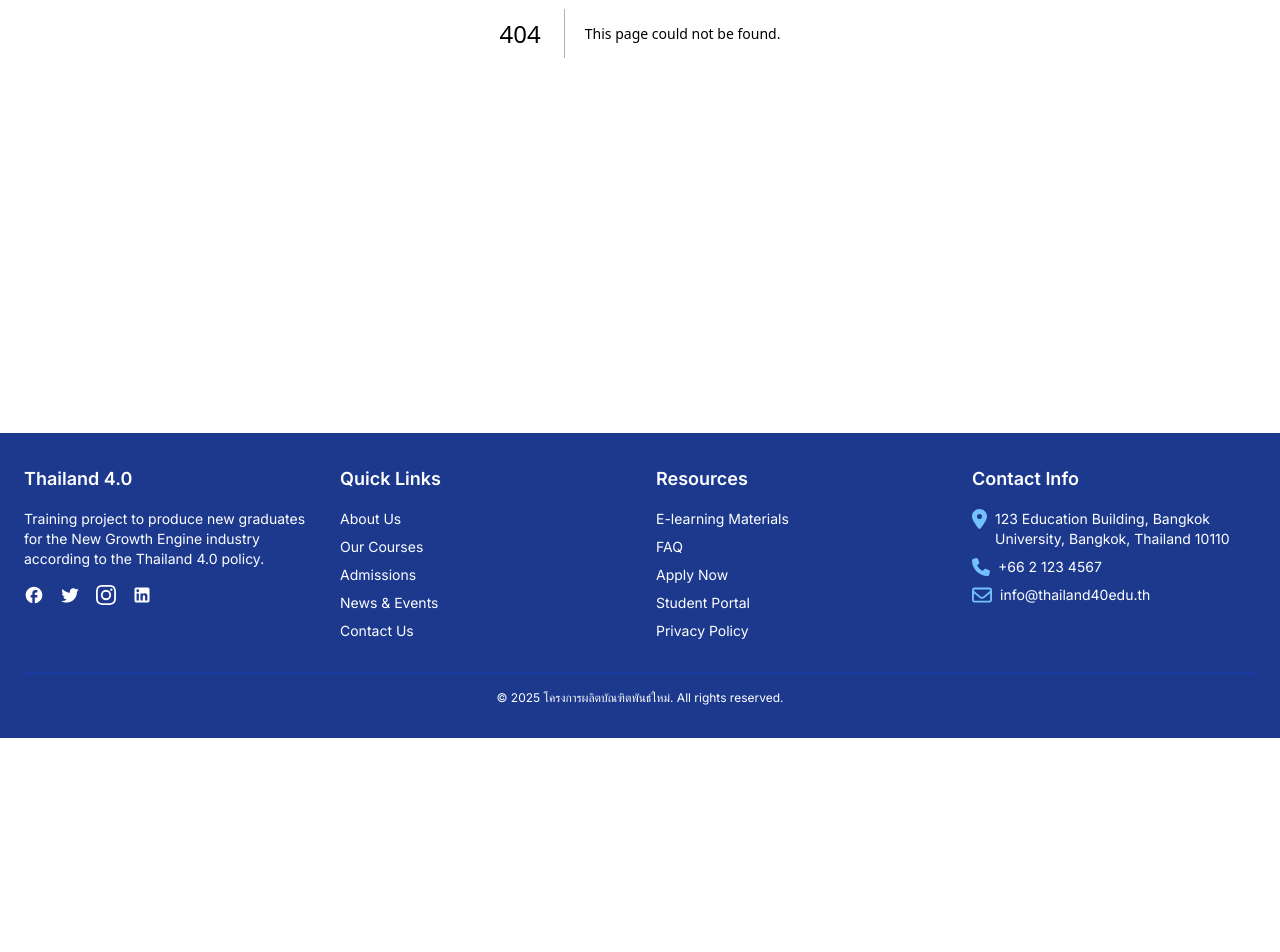
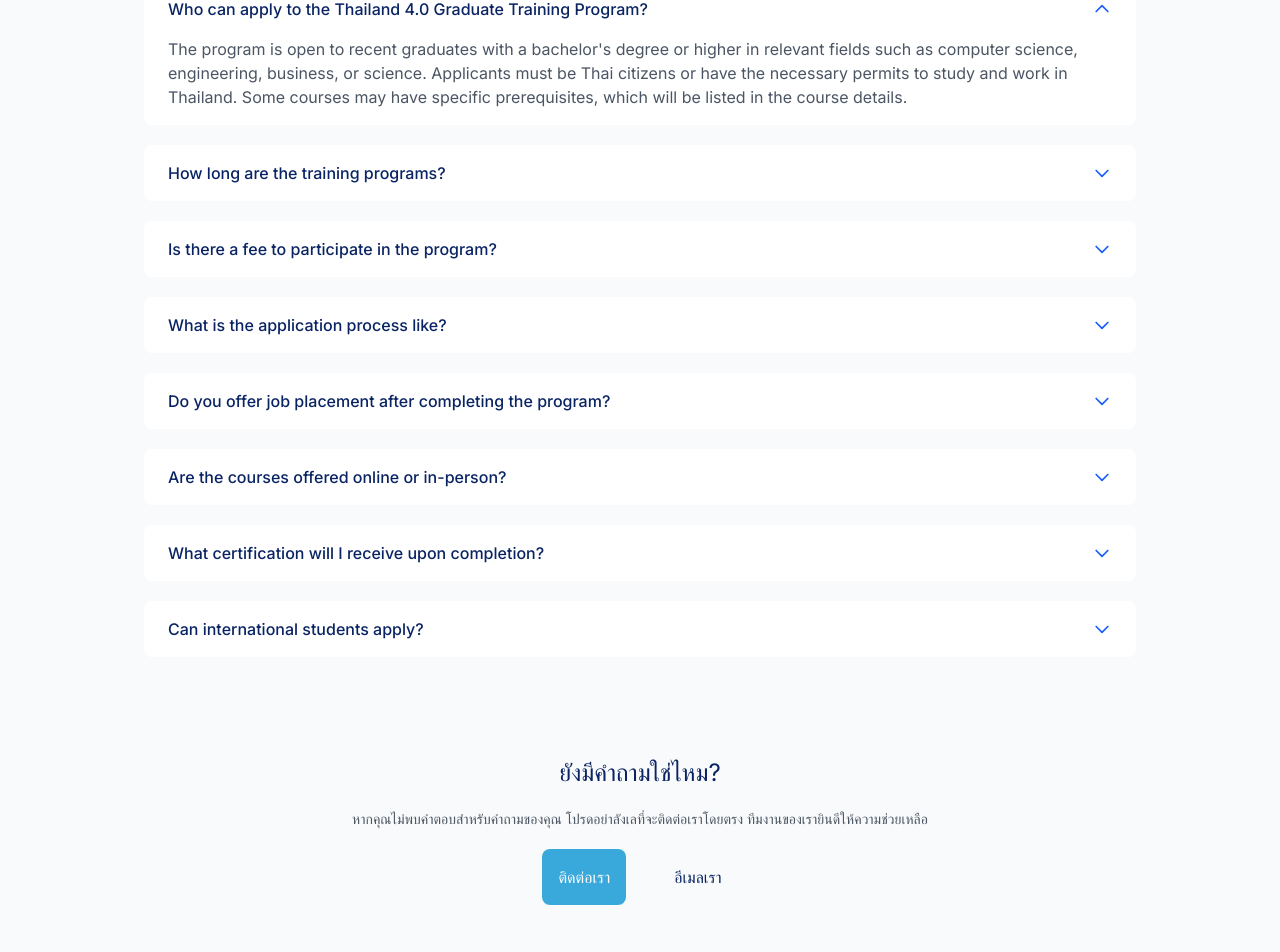
Before and after one commit to dinsorkot-sk/new-growth-front-end, a Next.js app: page /qanda in a window 1280 px wide. Before the commit this address had no page. Shown: the part 439-1391 px from the top of the page. Before the commit the page ends 1177 px from the top, so only its background shows below. Built offline with nearby package versions, Linux system fonts and the light colour scheme.

Commit message:
page Q & A

```diff
--- a/src/app/layout.js
+++ b/src/app/layout.js
@@ -1,17 +1,17 @@
-import { Geist, Geist_Mono } from "next/font/google";
+// import { Geist, Geist_Mono } from "next/font/google";
 import "./globals.css";
 import Navbar from '../components/Navbar';
 import Footer from '../components/Footer';
 
-const geistSans = Geist({
-  variable: "--font-geist-sans",
-  subsets: ["latin"],
-});
+// const geistSans = Geist({
+//   variable: "--font-geist-sans",
+//   subsets: ["latin"],
+// });
 
-const geistMono = Geist_Mono({
-  variable: "--font-geist-mono",
-  subsets: ["latin"],
-});
+// const geistMono = Geist_Mono({
+//   variable: "--font-geist-mono",
+//   subsets: ["latin"],
+// });
 
 export const metadata = {
   title: "Create Next App",
@@ -21,9 +21,8 @@ export const metadata = {
 export default function RootLayout({ children }) {
   return (
     <html lang="en">
-      <body
-        className={`${geistSans.variable} ${geistMono.variable} antialiased`}
-      >
+      <body>
+      {/* className={`${geistSans.variable} ${geistMono.variable} antialiased`} */}
         <Navbar />
         <main>{children}</main>
         <Footer />
--- /dev/null
+++ b/src/app/qanda/page.tsx
@@ -0,0 +1,117 @@
+'use client';
+import React, { useState } from 'react';
+
+export default function Home() {
+    const faqData = [
+        {
+          question: "Who can apply to the Thailand 4.0 Graduate Training Program?",
+          answer: "The program is open to recent graduates with a bachelor's degree or higher in relevant fields such as computer science, engineering, business, or science. Applicants must be Thai citizens or have the necessary permits to study and work in Thailand. Some courses may have specific prerequisites, which will be listed in the course details.",
+          isOpen: true
+        },
+        {
+          question: "How long are the training programs?",
+          answer: "Training program durations vary depending on the specialization. Most programs range from 3 to 6 months of intensive training.",
+          isOpen: false
+        },
+        {
+          question: "Is there a fee to participate in the program?",
+          answer: "Yes, there is a participation fee that varies by program. However, scholarships and financial aid options are available for qualified applicants. Some employer-sponsored positions may also cover the program costs.",
+          isOpen: false
+        },
+        {
+          question: "What is the application process like?",
+          answer: "The application process includes submitting an online application form, uploading your resume and academic transcripts, completing a skills assessment, and participating in an interview if shortlisted.",
+          isOpen: false
+        },
+        {
+          question: "Do you offer job placement after completing the program?",
+          answer: "Yes, we partner with leading technology companies and startups in Thailand to provide job placement opportunities. Our program has an 85% placement rate within three months of completion.",
+          isOpen: false
+        },
+        {
+          question: "Are the courses offered online or in-person?",
+          answer: "We offer both online and in-person options. Our flagship programs are conducted in-person at our Bangkok campus, but we also provide hybrid and fully online alternatives for international students or those unable to attend in person.",
+          isOpen: false
+        },
+        {
+          question: "What certification will I receive upon completion?",
+          answer: "Graduates receive an official Thailand 4.0 Digital Talent certification recognized by the Ministry of Digital Economy and Society. Additional industry-specific certifications may be available depending on your program track.",
+          isOpen: false
+        },
+        {
+          question: "Can international students apply?",
+          answer: "Yes, international students can apply. However, they must obtain the necessary visa and work permits to participate in the program in Thailand. Our admissions team can provide guidance on the required documentation.",
+          isOpen: false
+        }
+      ];
+
+      // Toggle function to open/close FAQ items
+      const [openIndex, setOpenIndex] = useState(0); // 0 means the first item is open by default
+
+  // Toggle function that ensures only one FAQ is open
+  const toggleFAQ = (index) => {
+    // Always open the clicked item, never close it
+    setOpenIndex(index);
+  };
+
+  return (
+    <div>
+    <div className=" bg-[#0A2463] h-70   p-10 md:p-20 ">
+        <div className="text-3xl font-bold text-white">กระทู้คำถาม</div>
+        <div className="text-wrap max-w-2xl text-lg mt-5 text-white">คำถามทั่วไปเกี่ยวกับโปรแกรมการฝึกอบรม กระบวนการสมัคร และอื่นๆ ของเรา</div>
+    </div>
+    <div className="flex justify-center bg-[#F9FAFB]">
+    <div className="py-4 ">
+    <div className=''>
+      <div className="max-w-5xl mx-auto px-4 py-8">
+        <div className="  overflow-hidden">
+          {faqData.map((faq, index) => (
+            <div key={index} className=" bg-white my-5  rounded-lg">
+              <button
+                className="w-full px-6 py-4 text-left flex justify-between items-center hover:bg-blue-50 transition-colors"
+                onClick={() => toggleFAQ(index)}
+              >
+                <h3 className="font-medium text-[#0A2463]">{faq.question}</h3>
+                <svg
+                  className={`w-5 h-5 text-blue-600 transform transition-transform ${
+                    openIndex === index ? 'rotate-180' : ''
+                  }`}
+                  fill="none"
+                  viewBox="0 0 24 24"
+                  stroke="currentColor"
+                >
+                  <path strokeLinecap="round" strokeLinejoin="round" strokeWidth="2" d="M19 9l-7 7-7-7" />
+                </svg>
+              </button>
+              <div
+                className={`px-6 pb-4 text-[#4B5563] ${
+                  openIndex === index ? 'block' : 'hidden'
+                }`}
+              >
+                <p className='text-[#4B5563]'>{faq.answer}</p>
+              </div>
+            </div>
+          ))}
+        </div>
+      </div>
+    </div>
+    </div>
+    </div>
+    <div className="flex justify-center bg-[#F9FAFB] items-center py-8 px-5">
+        <div>
+        <div className='text-center text-2xl text-[#0A2463]'>ยังมีคำถามใช่ไหม?</div>
+
+   <div className='text-sm my-5 text-[#4B5563]'> หากคุณไม่พบคำตอบสำหรับคำถามของคุณ โปรดอย่าลังเลที่จะติดต่อเราโดยตรง ทีมงานของเรายินดีให้ความช่วยเหลือ</div>
+
+   <div className='flex justify-center gap-8 my-5'>
+   <button className='bg-[#39A9DB] p-4 rounded-lg text-white'>ติดต่อเรา</button>
+   <button className=' p-4 text-[#0A2463] rounded-lg'>อีเมลเรา</button>
+   </div>
+        </div>
+
+    </div>
+
+
+    </div>
+  );
+}
```
